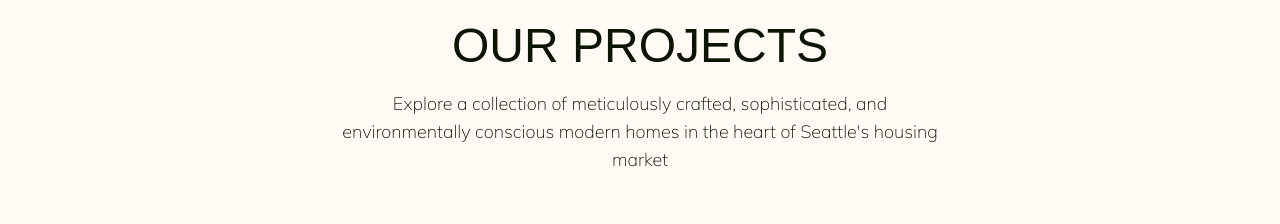
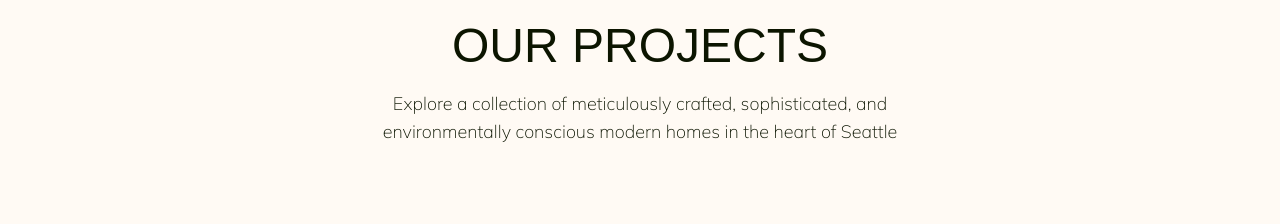
Before and after one commit to kylevh/dephomes-nextjs, a Next.js app: page /portfolio in a window 1280 px wide. Shown: the part 218-442 px from the top of the page. Built offline with nearby package versions, Linux system fonts and the light colour scheme; a web font is replaced by a local one.

Commit message:
ESLint updates to page

```diff
--- a/app/about/page.tsx
+++ b/app/about/page.tsx
@@ -33,7 +33,7 @@ function AboutPage() {
             </div>
             <div className='w-full sm:col-span-6 col-span-12 col-start-0 sm:col-start-4 justify-center flex flex-col'>
               <p className={`${mulish.className} font-light pt-5 text-dep-textColor text-lg text-center`}>
-                Explore a collection of meticulously crafted, sophisticated, and environmentally conscious modern homes in the heart of Seattle's housing market
+                Explore a collection of meticulously crafted, sophisticated, and environmentally conscious modern homes in the heart of Seattle
               </p>
             </div>
           </div>
--- a/app/portfolio/page.tsx
+++ b/app/portfolio/page.tsx
@@ -20,7 +20,7 @@ function PortfolioPage() {
             </div>
             <div className='w-full sm:col-span-6 col-span-12 col-start-0 sm:col-start-4 justify-center flex flex-col'>
               <p className={`${mulish.className} font-light pt-5 text-dep-textColor text-lg text-center`}>
-                Explore a collection of meticulously crafted, sophisticated, and environmentally conscious modern homes in the heart of Seattle's housing market
+                Explore a collection of meticulously crafted, sophisticated, and environmentally conscious modern homes in the heart of Seattle
               </p>
             </div>
           </div>
```
